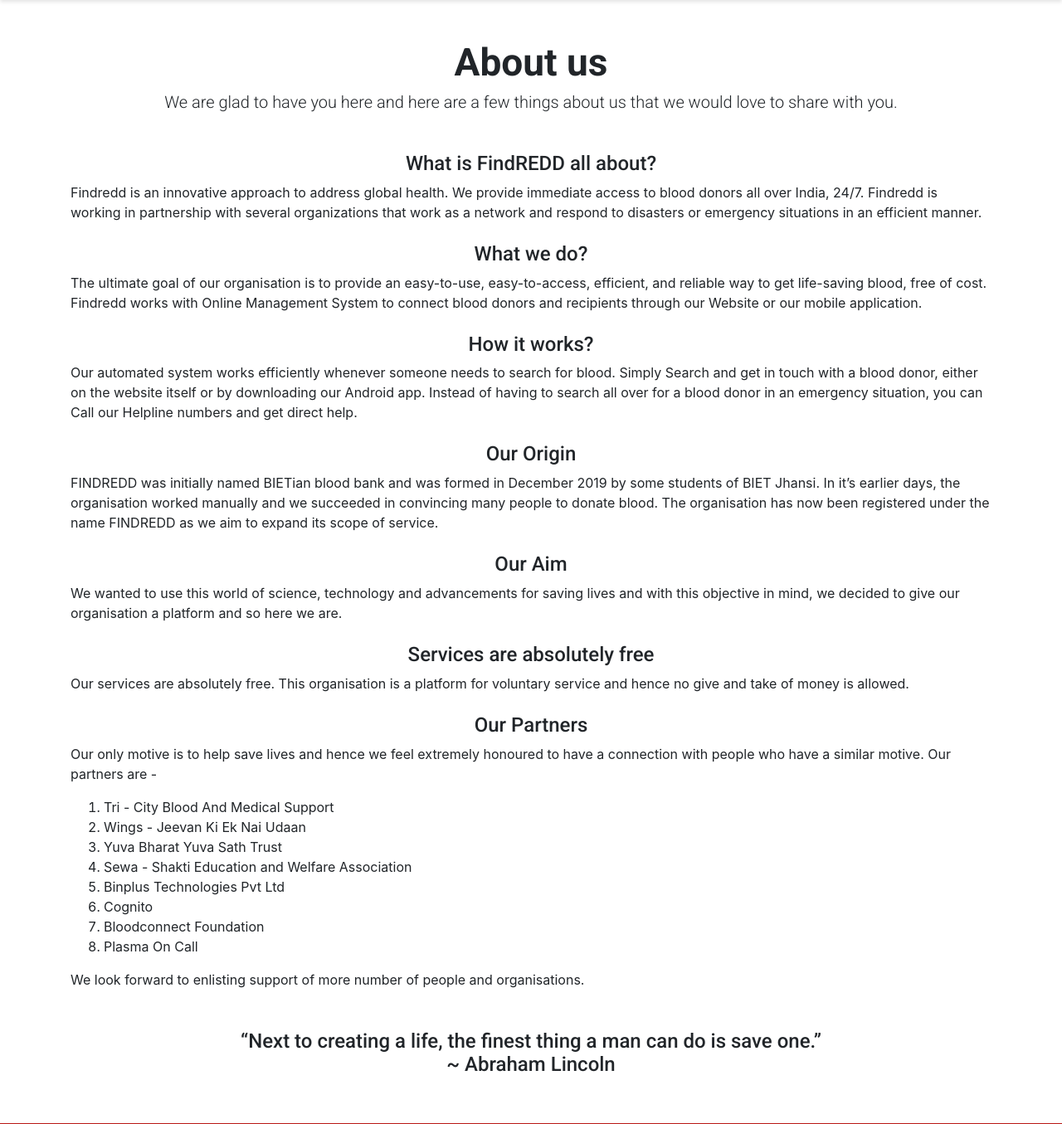
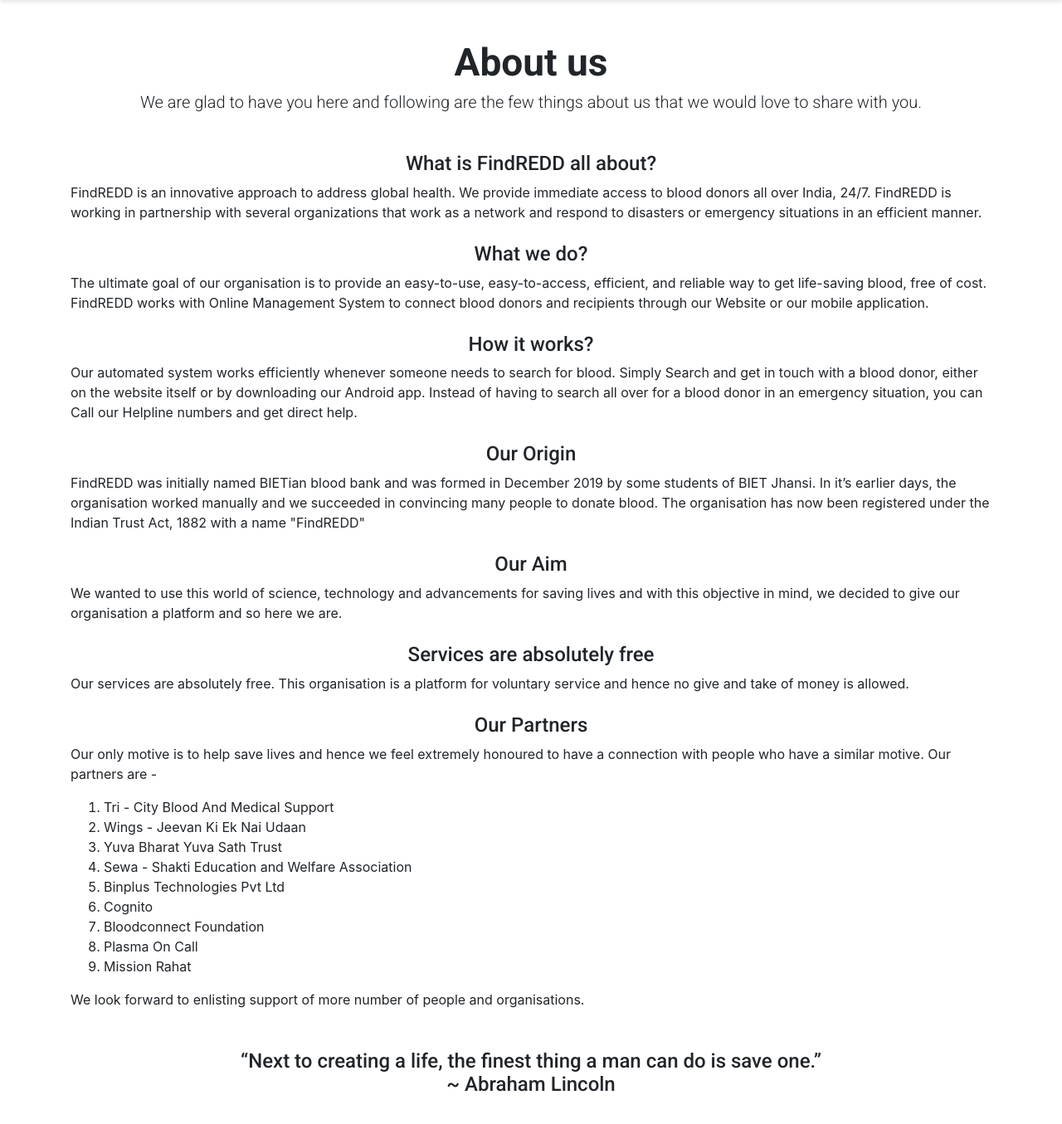
Before and after one commit to findredd/findredd, a Django app: page /about_us/ in a window 1280 px wide. Shown: the part 58-1413 px from the top of the page at 83% size. Run offline with Django 3.2, Linux system fonts and the light colour scheme; some libraries are stand-ins or nearby versions.

Commit message:
Corrections done

```diff
--- a/main/templates/main/about_us.html
+++ b/main/templates/main/about_us.html
@@ -36,17 +36,17 @@
 {% block main-content %}
 <div class="container-lg py-5 about-us-section">
     <h1 class="text-center">About us</h1>
-    <h2 class="text-center">We are glad to have you here and here are a few things about us that we would love to share with you.</h2>
+    <h2 class="text-center">We are glad to have you here and following are the few things about us that we would love to share with you.</h2>
 
     <div class="about-us-content mt-5">
         <div>
             <h2>What is FindREDD all about?</h2>
-            <p>Findredd is an innovative approach to address global health. We provide immediate access to blood donors all over India, 24/7. Findredd is working in partnership with several   organizations that work as a network and respond to disasters or emergency situations in an efficient manner.</p>
+            <p>FindREDD is an innovative approach to address global health. We provide immediate access to blood donors all over India, 24/7. FindREDD is working in partnership with several   organizations that work as a network and respond to disasters or emergency situations in an efficient manner.</p>
         </div>
 
         <div class="mt-4">
             <h2>What we do?</h2>
-            <p>The ultimate goal of our organisation is to provide an easy-to-use, easy-to-access, efficient, and reliable way to get life-saving blood, free of cost. Findredd works with Online Management System to connect blood donors and recipients through our Website or our mobile application. </p>
+            <p>The ultimate goal of our organisation is to provide an easy-to-use, easy-to-access, efficient, and reliable way to get life-saving blood, free of cost. FindREDD works with Online Management System to connect blood donors and recipients through our Website or our mobile application. </p>
         </div>
 
         <div class="mt-4">
@@ -56,7 +56,7 @@
 
         <div class="mt-4">
             <h2>Our Origin</h2>
-            <p>FINDREDD was initially named BIETian blood bank and was formed in December 2019 by some students of BIET Jhansi. In it’s earlier days, the organisation worked manually and we succeeded in convincing many people to donate blood. The organisation has now been registered under the name FINDREDD as we aim to expand its scope of service. </p>
+            <p>FindREDD was initially named BIETian blood bank and was formed in December 2019 by some students of BIET Jhansi. In it’s earlier days, the organisation worked manually and we succeeded in convincing many people to donate blood. The organisation has now been registered under the Indian Trust Act, 1882 with a name "FindREDD"</p>
         </div>
 
         <div class="mt-4">
@@ -81,6 +81,7 @@
                     <li>Cognito</li>
                     <li>Bloodconnect Foundation</li>
                     <li>Plasma On Call</li>
+                    <li>Mission Rahat</li>
                 </ol>
                 We look forward to enlisting support of more number of people and organisations.
             </p>
```
